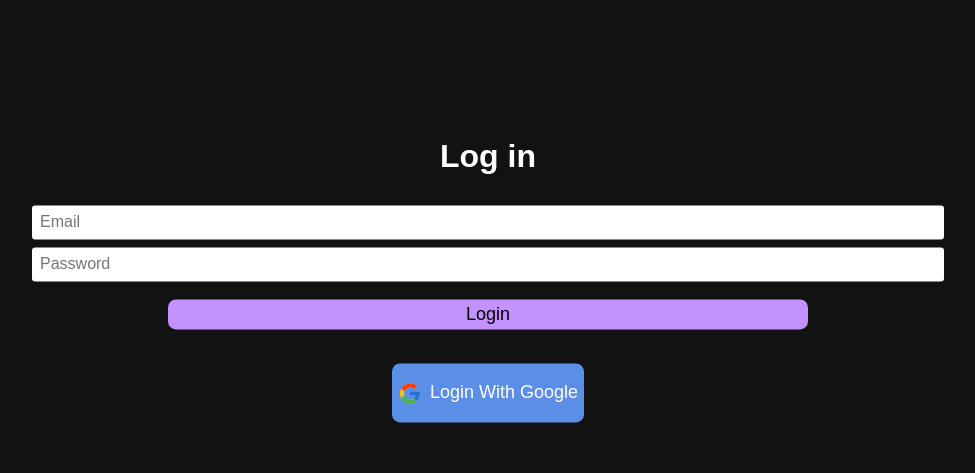
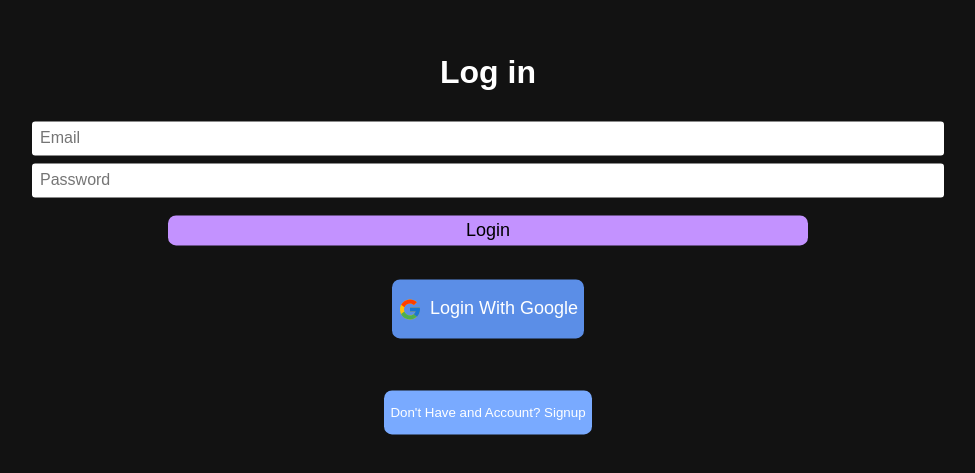
Before and after one commit to mgarmao/CAC23, a Nuxt app: page /login in a window 1280 px wide. Shown: the part 127-600 px from the top of the page, without its empty margins (152-1127 px from the left). Built offline with nearby package versions, Linux system fonts and the light colour scheme; no server answers.

Commit message:
Updating login and signup page layout

```diff
--- a/pages/login.vue
+++ b/pages/login.vue
@@ -7,6 +7,9 @@
         <button @click="loginEmail" id="email-login-button">Login</button>
         <br>
         <button id="login-google" @click="loginGoogle"><img src="../public/google-logo.svg"><p>Login With Google</p></button>
+        <br>
+        <br>
+        <button id="signup-link" @click="navigateTo('/signup')"><p>Don't Have and Account? Signup</p></button>
         <!-- <button @click="signOutUser">LOG OUT</button> -->
     </div>
 </template>
@@ -126,4 +129,29 @@
     #login-google p{
         font-size: 18px;
     }
+
+    #signup-link {
+        margin-top: 1rem;
+        color: #fff;
+        background-color: rgb(121, 170, 255);
+        border-radius: 0.5rem;
+        border: none;
+        display: flex;
+
+        align-items: center;
+        justify-content: center;
+        cursor: pointer;
+
+        transition: ease 0.3s;
+    }
+
+    #signup-link:hover{
+        background-color: rgba(91, 142, 231, 0.754);
+    }
+
+    @media screen and (min-width: 900px) {
+    #logins {
+        transform: translate(0, 40%);
+    }
+    }
 </style>
--- a/pages/signup.vue
+++ b/pages/signup.vue
@@ -2,9 +2,11 @@
     <div id="sign-in">
         <h1 id="title">Sign up</h1>
         <input v-model="email" placeholder="Email">
-        <input v-model="password" placeholder="Password">
+        <input v-model="password" placeholder="Password" type="password">
         <button id="create-button" @click="createUser">Create Account</button>
         <button id="login-google" @click="loginGoogle"><img src="../public/google-logo.svg"><p>Continue With Google</p></button>
+        <br>
+        <button id="login-link" @click="navigateTo('/login')"><p>Already Have An Account? Login</p></button>
     </div>
 </template>
 
@@ -122,4 +124,29 @@
     #login-google p{
         font-size: 18px;
     }
+
+    #login-link {
+        margin-top: 1rem;
+        color: #fff;
+        background-color: rgb(121, 170, 255);
+        border-radius: 0.5rem;
+        border: none;
+        display: flex;
+
+        align-items: center;
+        justify-content: center;
+        cursor: pointer;
+
+        transition: ease 0.3s;
+    }
+
+    #login-link:hover{
+        background-color: rgba(91, 142, 231, 0.754);
+    }
+
+    @media screen and (min-width: 900px) {
+        #sign-in {
+            transform: translate(0, 50%);
+        }
+      }
 </style>
```
